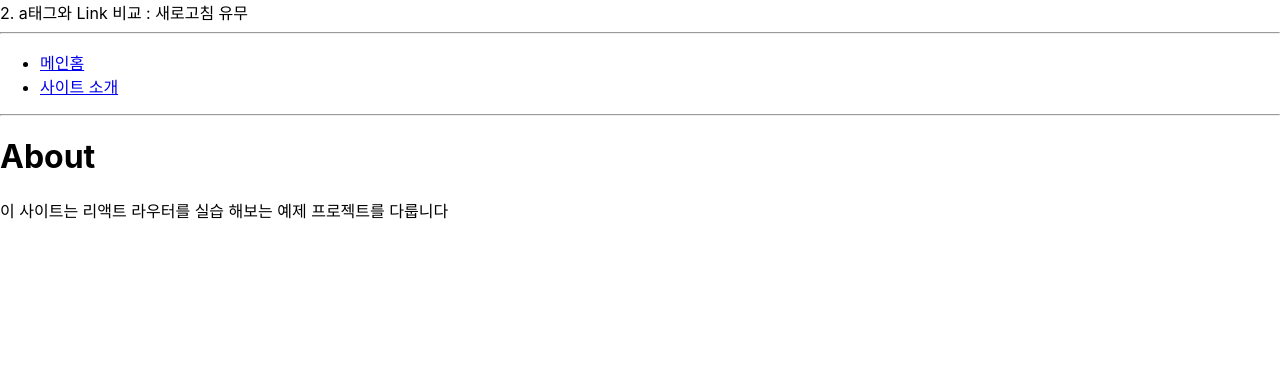
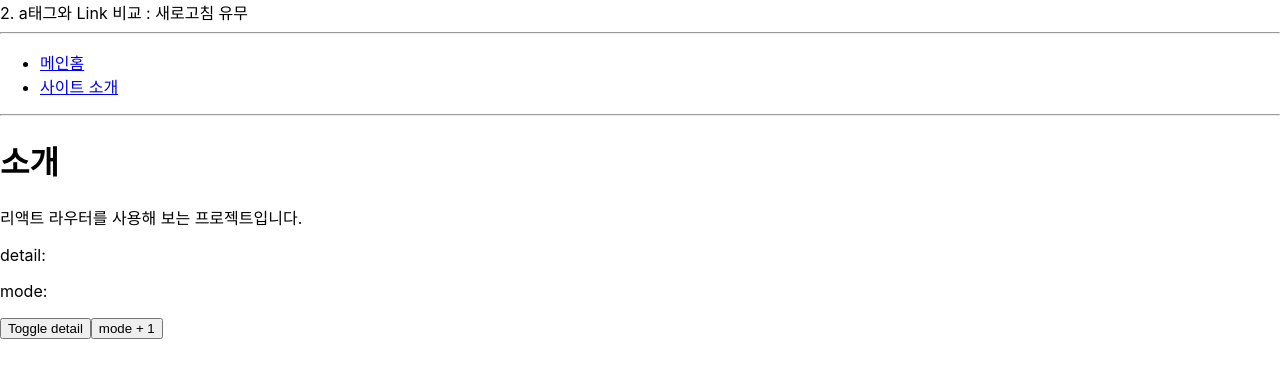
Before and after one commit to triptocode/React-Router-study, a React (Create React App) app: page /about in a window 1280 px wide. Shown: the top 378 px of the page. Built offline with nearby package versions, Linux system fonts and the light colour scheme.

Commit message:
쿼리 파싱

```diff
--- a/src/About.js
+++ b/src/About.js
@@ -1,10 +1,69 @@
-import React from 'react';
+// import React from 'react';
+
+// const About = () => {
+//   return (
+//     <div>
+//       <h1> About  </h1>
+//       <p> 이 사이트는 리액트 라우터를  실습 해보는 예제 프로젝트를 다룹니다</p>
+//     </div>
+//   );
+// };
+
+// export default About;
+
+
+
+// // 쿼리 예제
+// // 아래 코드적용후, http://localhost:3000/about?detail=true&mode=1  주소에입력하면
+// // <p>쿼리스트링: {location.search}</p> 코드의 {location.search} 에 ?detail=true&mode=1 가 출력됨
+
+// import React from 'react';
+// import { useLocation } from 'react-router-dom';
+
+// const About = () => {
+//   const location = useLocation();
+
+//   return (
+//     <div>
+//       <h1> About  </h1>
+//       <p> 이 사이트는 리액트 라우터를  실습 해보는 예제 프로젝트를 다룹니다</p>
+//       <p>쿼리스트링: {location.search}</p>
+//     </div>
+//   );
+// };
+
+// export default About;
+
+
+
+// ? 물음표를 지우고, & 문자열로 분리한뒤 key 와 value 를 파싱하는 작업을
+// 리액트라우터v6부터 useSearchParams 라는 Hook을 통해 가능해졌다
+// 쿼리 예제2 - 물음표 지우고 파싱하기
+
+import { useSearchParams } from 'react-router-dom';
 
 const About = () => {
+  const [searchParams, setSearchParams] = useSearchParams();
+  const detail = searchParams.get('detail');
+  const mode = searchParams.get('mode');
+
+  const onToggleDetail = () => {
+    setSearchParams({ mode, detail: detail === 'true' ? false : true });
+  };
+
+  const onIncreaseMode = () => {
+    const nextMode = mode === null ? 1 : parseInt(mode) + 1;
+    setSearchParams({ mode: nextMode, detail });
+  };
+
   return (
     <div>
-      <h1> About  </h1>
-      <p> 이 사이트는 리액트 라우터를  실습 해보는 예제 프로젝트를 다룹니다</p>
+      <h1>소개</h1>
+      <p>리액트 라우터를 사용해 보는 프로젝트입니다.</p>
+      <p>detail: {detail}</p>
+      <p>mode: {mode}</p>
+      <button onClick={onToggleDetail}>Toggle detail</button>
+      <button onClick={onIncreaseMode}>mode + 1</button>
     </div>
   );
 };
```
